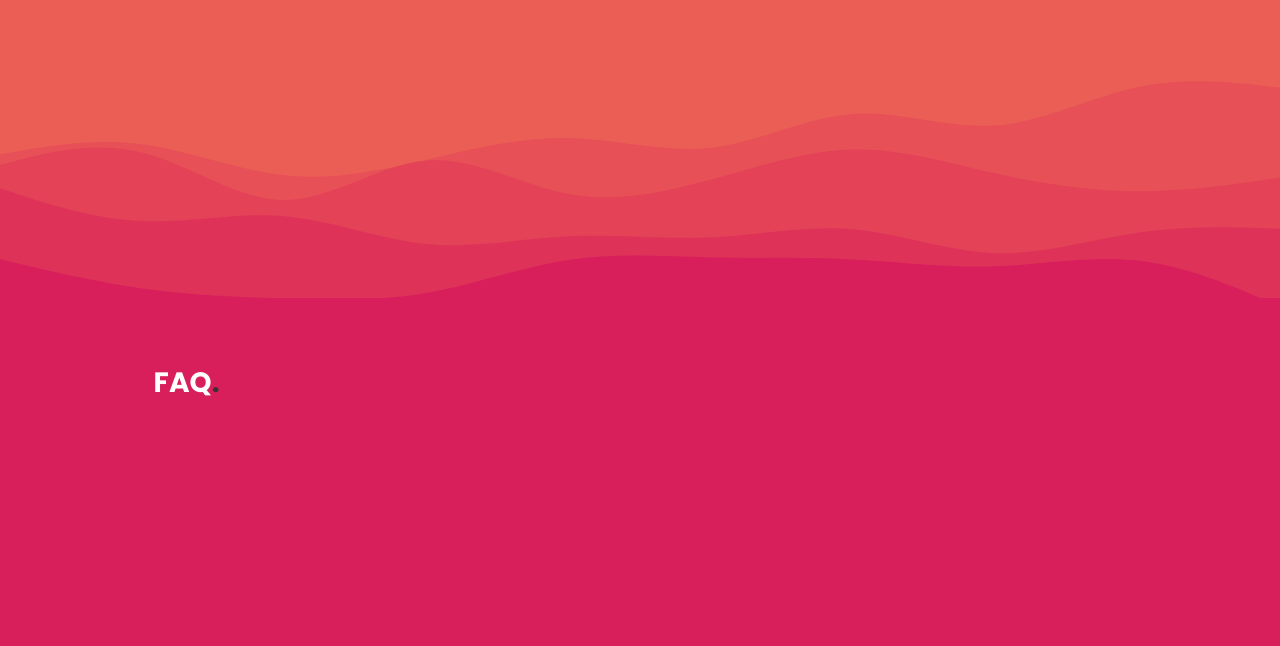
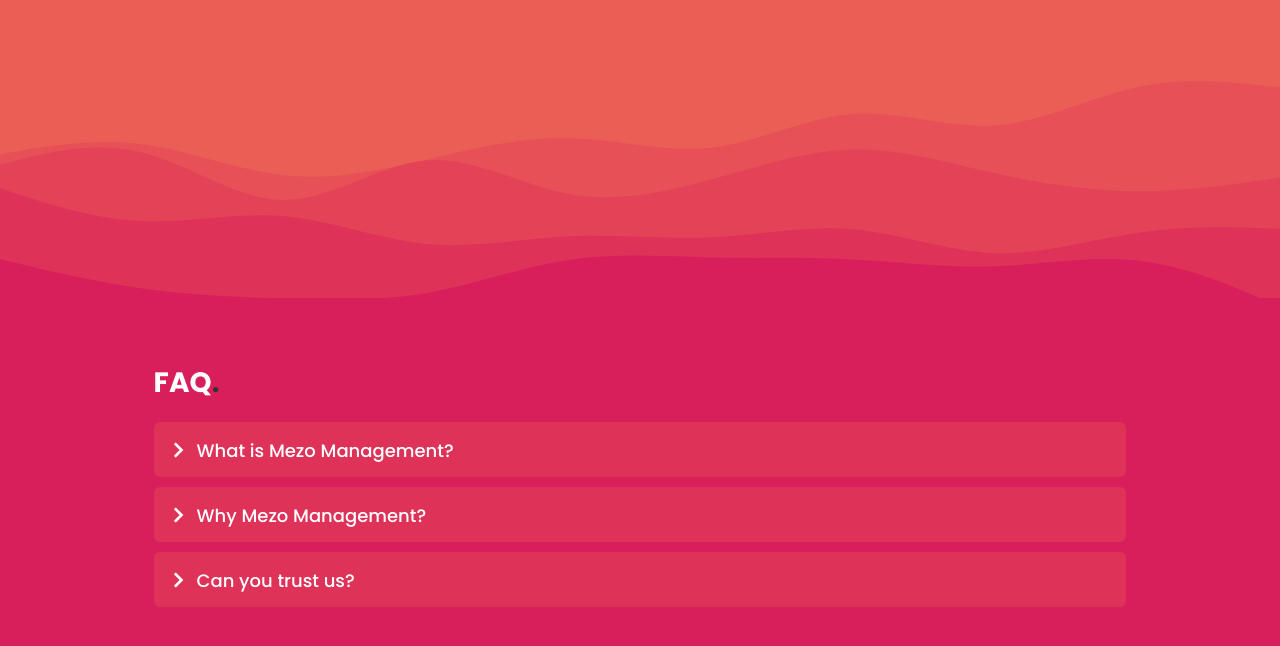
Before and after one commit to Nidrux/mgmt-web, a Next.js app: page / in a window 1280 px wide. Shown: the part 1182-1828 px from the top of the page. Built offline with nearby package versions, Linux system fonts and the light colour scheme.

Commit message:
FAQ Section

```diff
--- a/pages/_app.jsx
+++ b/pages/_app.jsx
@@ -14,6 +14,10 @@
           href='https://fonts.googleapis.com/css2?family=Poppins:wght@100;200;300;400;500;600;700;800;900&display=swap'
           rel='stylesheet'
         />
+        <link
+          href='https://unpkg.com/boxicons@2.1.1/css/boxicons.min.css'
+          rel='stylesheet'
+        ></link>
       </Head>
       <Component {...pageProps} />
     </>
--- a/pages/index.jsx
+++ b/pages/index.jsx
@@ -1,5 +1,6 @@
 // Module Imports
 import Image from 'next/image';
+import { useState } from 'react';
 
 // Component Imports
 import Nav from '../components/Nav';
@@ -9,6 +10,8 @@
 import Waves from '../public/Waves.svg';
 
 export default function Home() {
+  const [activeFAQ, setActiveFAQ] = useState('');
+
   return (
     <div>
       <Nav />
@@ -53,6 +56,56 @@
           <h2>
             FAQ<span>.</span>
           </h2>
+          <div className='faq-container'>
+            <div
+              className={`faq-question ${activeFAQ === 'faq1' ? 'active' : ''}`}
+              onClick={() =>
+                activeFAQ === 'faq1' ? setActiveFAQ('') : setActiveFAQ('faq1')
+              }
+            >
+              <div className='faq-q-head'>
+                <i className='bx bx-chevron-right'></i>
+                <h3>What is Mezo Management?</h3>
+              </div>
+              <div className='faq-q-content'>
+                At Mezo Management, we bridge the gap between brands and content
+                creators and help brands and creators alike find quality
+                partnerships.
+              </div>
+            </div>
+            <div
+              className={`faq-question ${activeFAQ === 'faq2' ? 'active' : ''}`}
+              onClick={() =>
+                activeFAQ === 'faq2' ? setActiveFAQ('') : setActiveFAQ('faq2')
+              }
+            >
+              <div className='faq-q-head'>
+                <i className='bx bx-chevron-right'></i>
+                <h3>Why Mezo Management?</h3>
+              </div>
+              <div className='faq-q-content'>
+                At Mezo Management we only partner with creators and companies
+                that we ourselves have verified and are 100% legitimate. We
+                always deliver quality over quantity. We only promote products
+                with creators we believe in as a brand.
+              </div>
+            </div>
+            <div
+              className={`faq-question ${activeFAQ === 'faq3' ? 'active' : ''}`}
+              onClick={() =>
+                activeFAQ === 'faq3' ? setActiveFAQ('') : setActiveFAQ('faq3')
+              }
+            >
+              <div className='faq-q-head'>
+                <i className='bx bx-chevron-right'></i>
+                <h3>Can you trust us?</h3>
+              </div>
+              <div className='faq-q-content'>
+                Yes, you can. If you dont trust us check out our reviews down
+                below!
+              </div>
+            </div>
+          </div>
         </section>
       </main>
     </div>
--- a/scss/components/_faqSection.scss
+++ b/scss/components/_faqSection.scss
@@ -16,4 +16,84 @@
       color: $gray;
     }
   }
+
+  .faq-container {
+    display: flex;
+    flex-direction: column;
+    align-items: flex-start;
+    margin-left: 12vw;
+    margin-right: 12vw;
+    position: relative;
+    margin-top: 18px;
+
+    .faq-question {
+      display: flex;
+      flex-direction: column;
+      align-items: flex-start;
+      background-color: $secondaryBgContrast;
+      width: 100%;
+      margin-bottom: 10px;
+      border-radius: 6px;
+      max-height: 55px;
+      cursor: pointer;
+      transition: all 0.24s ease;
+      position: relative;
+      overflow: hidden;
+
+      &:hover {
+        background-color: $secondaryBgContrastHover;
+      }
+
+      .faq-q-head {
+        display: flex;
+        align-items: center;
+        margin: 12px 8px;
+
+        i {
+          color: #fff;
+          font-size: 32px;
+          user-select: none;
+          transition: all 0.2s ease;
+        }
+
+        h3 {
+          font-weight: 500;
+          color: #fff;
+          margin-left: 3px;
+          font-size: 18px;
+          user-select: none;
+        }
+      }
+
+      .faq-q-content {
+        transition: opacity 0.2s ease;
+        opacity: 0;
+        user-select: none;
+        color: #fff;
+        font-weight: 300;
+        font-size: 16px;
+        margin-left: 44px;
+        pointer-events: none;
+        margin-bottom: 12px;
+        margin-top: -12px;
+        margin-right: 8px;
+      }
+
+      &.active {
+        background-color: $secondaryBgContrastHover;
+        max-height: 800px;
+
+        .faq-q-content {
+          opacity: 1;
+          pointer-events: all;
+        }
+
+        .faq-q-head {
+          i {
+            transform: rotate(90deg);
+          }
+        }
+      }
+    }
+  }
 }
--- a/styles/index.css
+++ b/styles/index.css
@@ -131,3 +131,71 @@
 #faq h2 span {
   color: #3a3335;
 }
+#faq .faq-container {
+  display: flex;
+  flex-direction: column;
+  align-items: flex-start;
+  margin-left: 12vw;
+  margin-right: 12vw;
+  position: relative;
+  margin-top: 18px;
+}
+#faq .faq-container .faq-question {
+  display: flex;
+  flex-direction: column;
+  align-items: flex-start;
+  background-color: #de3259;
+  width: 100%;
+  margin-bottom: 10px;
+  border-radius: 6px;
+  max-height: 55px;
+  cursor: pointer;
+  transition: all 0.24s ease;
+  position: relative;
+  overflow: hidden;
+}
+#faq .faq-container .faq-question:hover {
+  background-color: #e34257;
+}
+#faq .faq-container .faq-question .faq-q-head {
+  display: flex;
+  align-items: center;
+  margin: 12px 8px;
+}
+#faq .faq-container .faq-question .faq-q-head i {
+  color: #fff;
+  font-size: 32px;
+  user-select: none;
+  transition: all 0.2s ease;
+}
+#faq .faq-container .faq-question .faq-q-head h3 {
+  font-weight: 500;
+  color: #fff;
+  margin-left: 3px;
+  font-size: 18px;
+  user-select: none;
+}
+#faq .faq-container .faq-question .faq-q-content {
+  transition: opacity 0.2s ease;
+  opacity: 0;
+  user-select: none;
+  color: #fff;
+  font-weight: 300;
+  font-size: 16px;
+  margin-left: 44px;
+  pointer-events: none;
+  margin-bottom: 12px;
+  margin-top: -12px;
+  margin-right: 8px;
+}
+#faq .faq-container .faq-question.active {
+  background-color: #e34257;
+  max-height: 800px;
+}
+#faq .faq-container .faq-question.active .faq-q-content {
+  opacity: 1;
+  pointer-events: all;
+}
+#faq .faq-container .faq-question.active .faq-q-head i {
+  transform: rotate(90deg);
+}
```
